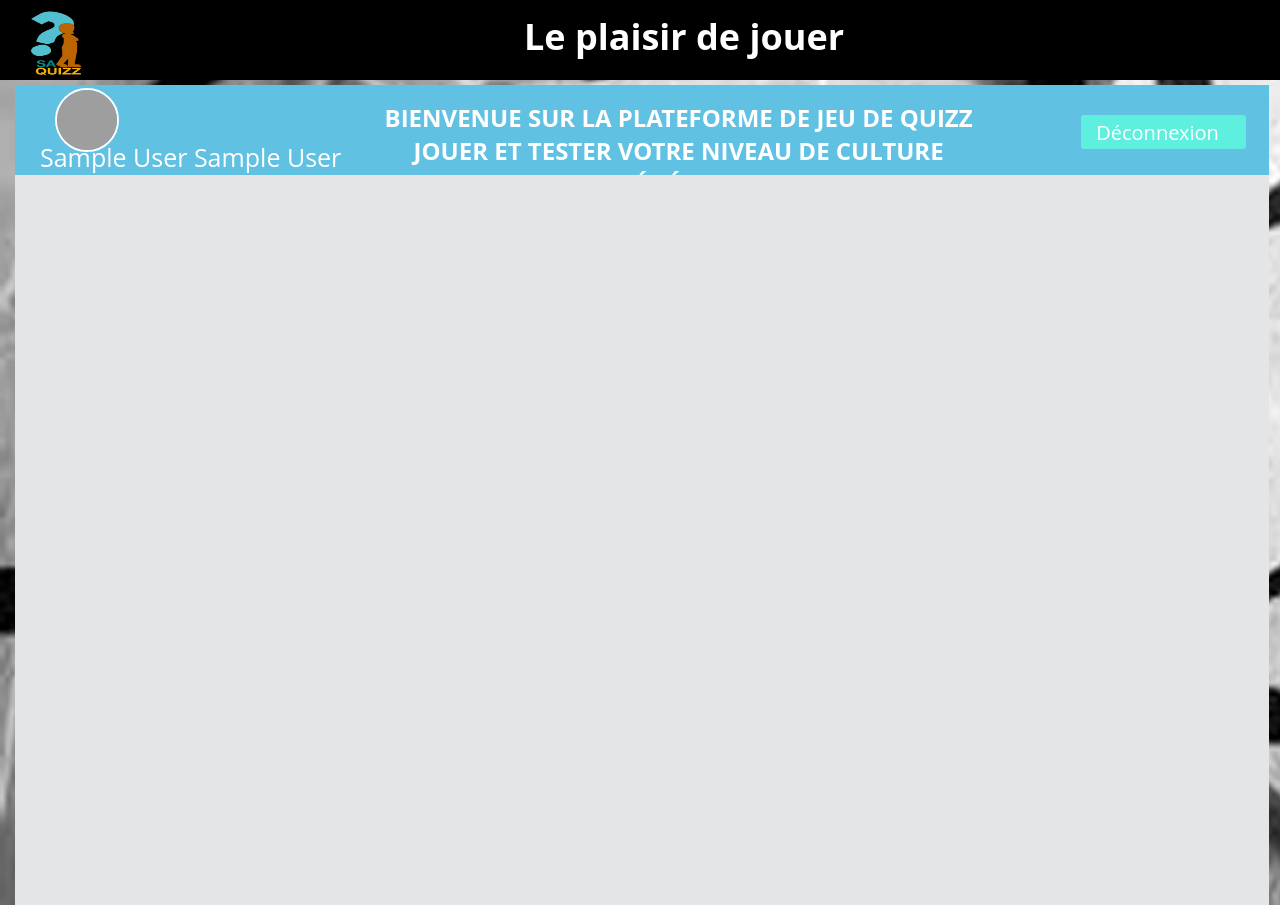
After one commit to TokooDev/abdoulayeSall, a PHP site: page /FonctionsEtTableaux/player-home.php in a window 1280 px wide. The commit adds this page. Run offline with PHP 8.4, Linux system fonts and the light colour scheme; the visitor is signed in with stand-in values (Sample User, id 1); grey boxes are pictures that could not be loaded.

Commit message:
US2 : En tant qu'utilisateur(Admin ou Joueur) je peux me connecter au jeux

```diff
--- a/qcm/css/style.css
+++ b/qcm/css/style.css
@@ -172,6 +184,39 @@ body{
 .admin-home-text{
 	margin-left: 350px;
 	width: 50%;
+	text-align: center;
+}
+.player-home-header{
+	position: relative;
+	display: flex;
+	color: white;
+	margin-top: 5px;
+	width: 98%;
+	padding-top: -2px;
+	margin-left: 15px;
+	height: 90px;
+	background-color: #60c1e2;
+	font-size: 12px;
+}
+.player-home-text{
+	margin-left: 350px;
+	width: 50%;
+	text-align: center;
+}
+.player-home-img-avatar{
+	position: absolute;
+	width: 60px;
+	height: 60px;
+	top: 3px;
+	left: 40px;
+	border-radius: 50% 50%;
+	border:2px solid white;
+}
+.player-home-profil-text{
+	position: absolute;
+	font-size: 25px;
+	top: 30px;
+	left: 25px;
 }
 .logout{
 	position: absolute;
@@ -183,6 +228,7 @@ body{
 	height: 30px;
 	padding-left: 15px;
 	padding-top: 4px;
+	border-radius: 3px;
 	background-color: #5fefde;
 }
 .btn-logout{
--- /dev/null
+++ b/qcm/fichiers/admins.json
@@ -0,0 +1 @@
+[{"id":"24032020130839","prenom":"abdoulaye","nom":"SALL","avatar":"images/users-images/user2.png","login":"admin","mdp":"admin","mdp2":"admin"}]
--- /dev/null
+++ b/qcm/fichiers/players.json
@@ -0,0 +1 @@
+[{"id":"24032020123910","prenom":"laye","nom":"sall","avatar":"images/users-images/user1.jpg","login":"tokosel","mdp":"1234","mdp2":"1234"}]
--- /dev/null
+++ b/qcm/player-home.php
@@ -0,0 +1,55 @@
+<?php session_start();?>
+<!DOCTYPE html>
+<html>
+<head>
+	<title>Player Home</title>
+	<meta charset="utf-8">
+	<meta name="viewport" content="width=device-width, initial-scale=1.0">
+	<meta name="author" content="Abdoulaye SALL" />
+	<meta name="description" content="Sonatel Academy, projet_02 php"/>
+	<link rel="stylesheet" type="text/css" href="css/style.css">
+</head>
+<body>
+		<div class="header">
+			<div class="logo">
+				<img src="images/logo-QuizzSA.png" width="70" height="80">
+			</div>
+			<div class="title">
+				<h1>Le plaisir de jouer</h1>
+			</div>
+		</div>
+		<div class="content">
+			<div class="player-home-header">
+				<div>
+					<div>
+						<?php
+							if (isset($_SESSION['avatar'])) {
+								$avatar=$_SESSION['avatar'];
+								?>
+
+								<img class="player-home-img-avatar" src="<?php echo $avatar; ?>">
+								<?php
+							}
+					 	?>
+
+					</div>
+					<p class="player-home-profil-text">
+						<?php
+							if (isset($_SESSION['prenom']) && isset($_SESSION['nom'])) {
+								$prenom=$_SESSION['prenom'];
+								$nom=$_SESSION['nom'];
+								echo $prenom." ".$nom;
+							}
+					 	?>
+
+					 </p>
+				</div>
+				<h1 class="player-home-text">BIENVENUE SUR LA PLATEFORME DE JEU DE QUIZZ
+JOUER ET TESTER VOTRE NIVEAU DE CULTURE GÉNÉRALE</h1><span class="logout"><a class="btn-logout" href="login.php">Déconnexion</a></span>
+			</div>
+			<div class="admin-home-content">
+
+			</div>
+		</div>
+</body>
+</html>
```
Also changed, not shown: other parts of qcm/css/style.css (+22 -5 lines), qcm/admin-home.php (added, +62 -0 lines), qcm/login.php (+39 -2 lines), qcm/images/users-images/user1.JPG (added), qcm/images/users-images/user2.png (added).
